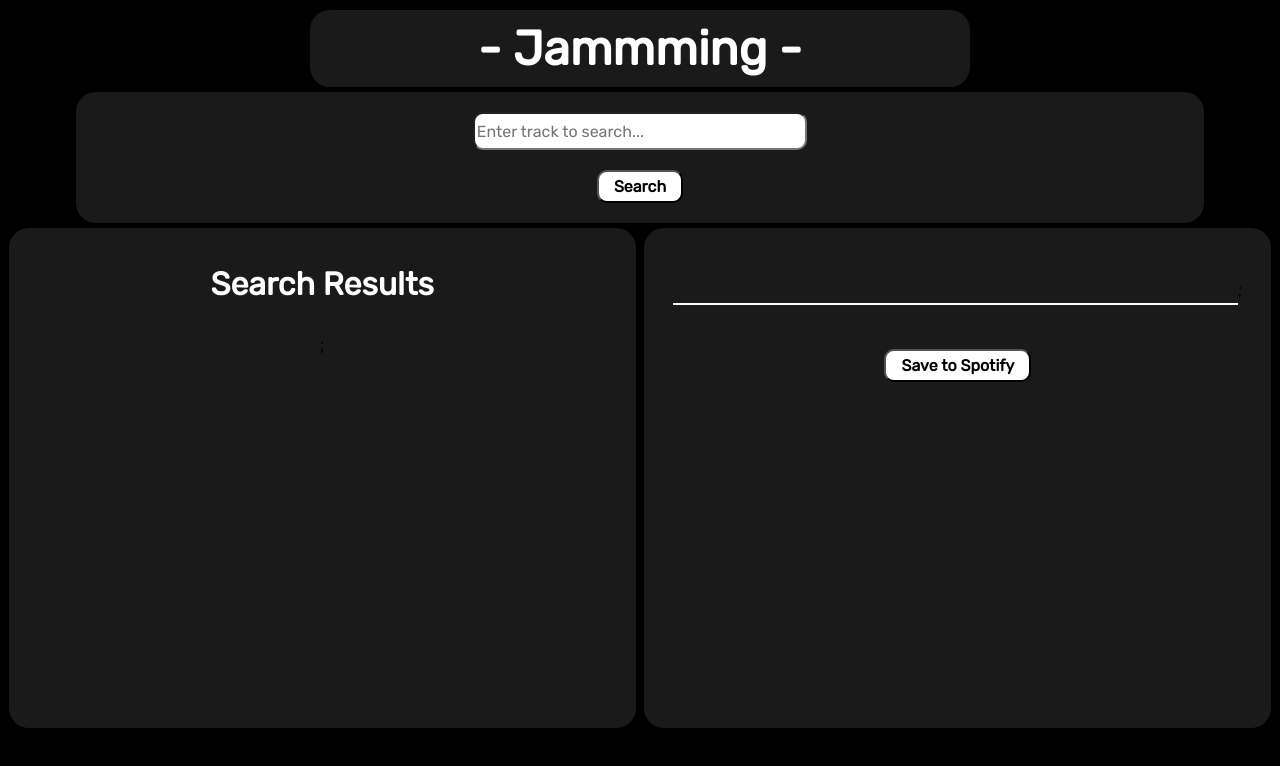
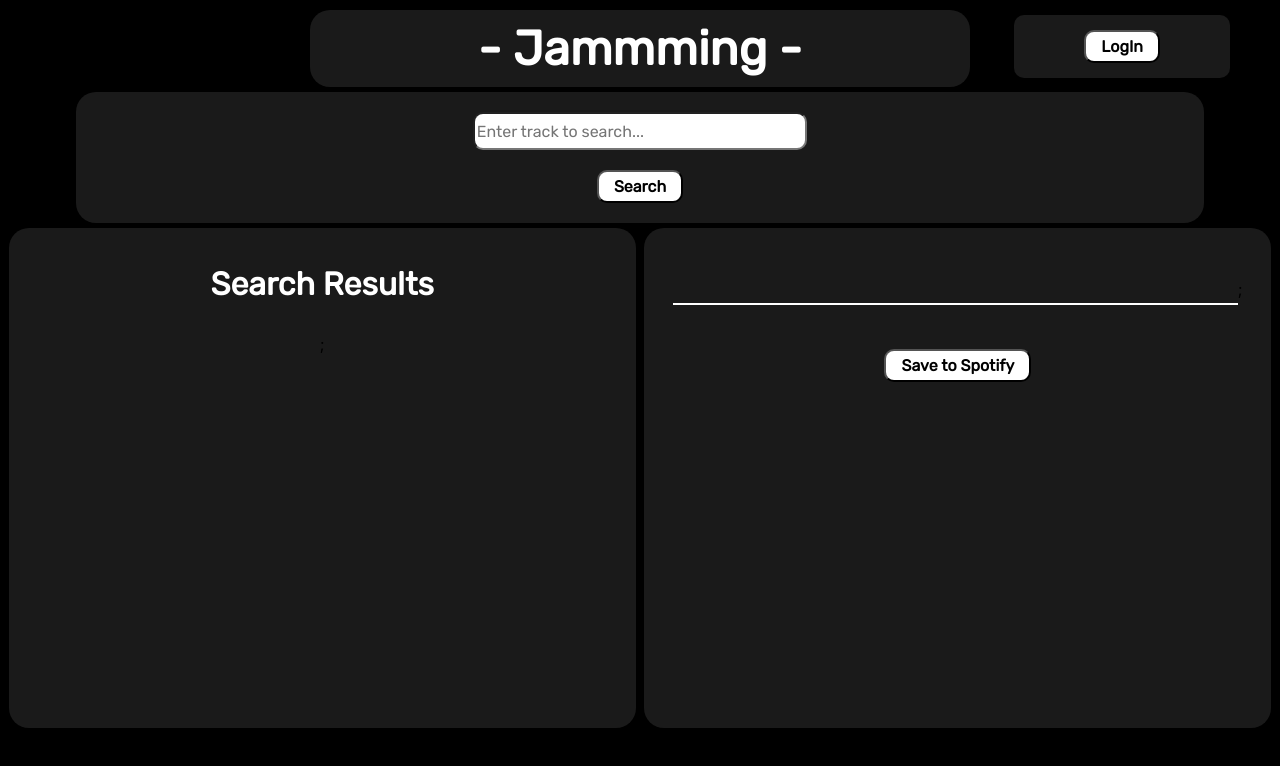
Before and after one commit to tommygee63/jammming, a React (Create React App) app: page / in a window 1280 px wide. Shown: the top 766 px of the page. Built offline with nearby package versions, Linux system fonts and the light colour scheme; a web font is replaced by a local one.

Commit message:
impliment log in button

```diff
--- a/src/App/App.css
+++ b/src/App/App.css
@@ -11,6 +11,33 @@ h1 {
     border-radius: 20px;
 }
 
+.logInButton {
+    background-color: rgb(26, 26, 26);
+    color: white;
+    text-align: center;
+    border-radius: 10px;
+    position: absolute;
+    top: 15px;
+    right: 50px;
+    display: flex;
+}
+
+.logInButton p {
+    padding: 0 30px;
+    font-family: Rubik;
+    justify-content: center;
+    align-items: center;
+}
+.logInButton button {
+    margin: 15px 70px;
+    font-family: Rubik;
+    font-size: 1rem;
+    font-weight: bold;
+    padding: 5px 15px;
+    border-radius: 10px;
+    background-color: white;
+}
+
 .container {
     display: flex;
     justify-content: space-evenly;
--- a/src/App/App.js
+++ b/src/App/App.js
@@ -10,9 +10,54 @@ function App() {
   const [tracks, setTracks] = useState([]);
   const [playlist, setPlaylist] = useState([])
 
+  let accessToken = null
+
+  function saveAccessToken(token) {
+      accessToken = token;
+      setTimeout(() => {
+          accessToken = null
+      }, 1000 * 60 * 60)
+  };
+
+  function handleClick() {
+      const client_id = '44e26ba2f78643f6b8c5d3701b63fc86';
+      const redirect_uri = 'http://localhost:3000';
+      const scope = 'user-read-private user-read-email'
+
+      let url = 'https://accounts.spotify.com/authorize'
+      url += '?response_type=token'
+      url += '&client_id=' + encodeURIComponent(client_id)
+      url += '&scpoe=' + encodeURIComponent(scope)
+      url += '&redirect_uri=' + encodeURIComponent(redirect_uri)
+
+      window.location = url
+  }
+
+  let currentUrl = window.location.href
+      console.log(currentUrl)
+      if (currentUrl.split('#').length > 1) {
+
+          let params = currentUrl.split('#')[1]
+
+          let queryString = params.split('&')
+
+          let tokenString = queryString[0].split('=')
+
+          let token = tokenString[1]
+          console.log(token)
+
+          saveAccessToken(token)
+          //accessToken = token
+      }
+
+  console.log(accessToken)
+
   return (
     <div>
     <h1>-  Jammming  -</h1>
+    <div className='logInButton'>
+      {!accessToken && <button onClick={handleClick}>LogIn</button> || <p>Spotify connected</p>}
+    </div>
     <Searchbar setTracks={setTracks}/>
     <div className='container'>
     <Searchresults tracks={tracks} addToPlaylist={setPlaylist}/>
--- a/src/Searchbar/Searchbar.js
+++ b/src/Searchbar/Searchbar.js
@@ -11,9 +11,9 @@ function Searchbar(props) {
         setSearch(e.target.value)
     };
 
-    //console.log(trackData)
 
     function HandleSubmit(e) {
+
         e.preventDefault()
         props.setTracks(trackData.filter((track) => {
             return track.name === search
```
Also changed, not shown: src/utility/Spotify.js (added, +42 -0 lines).
